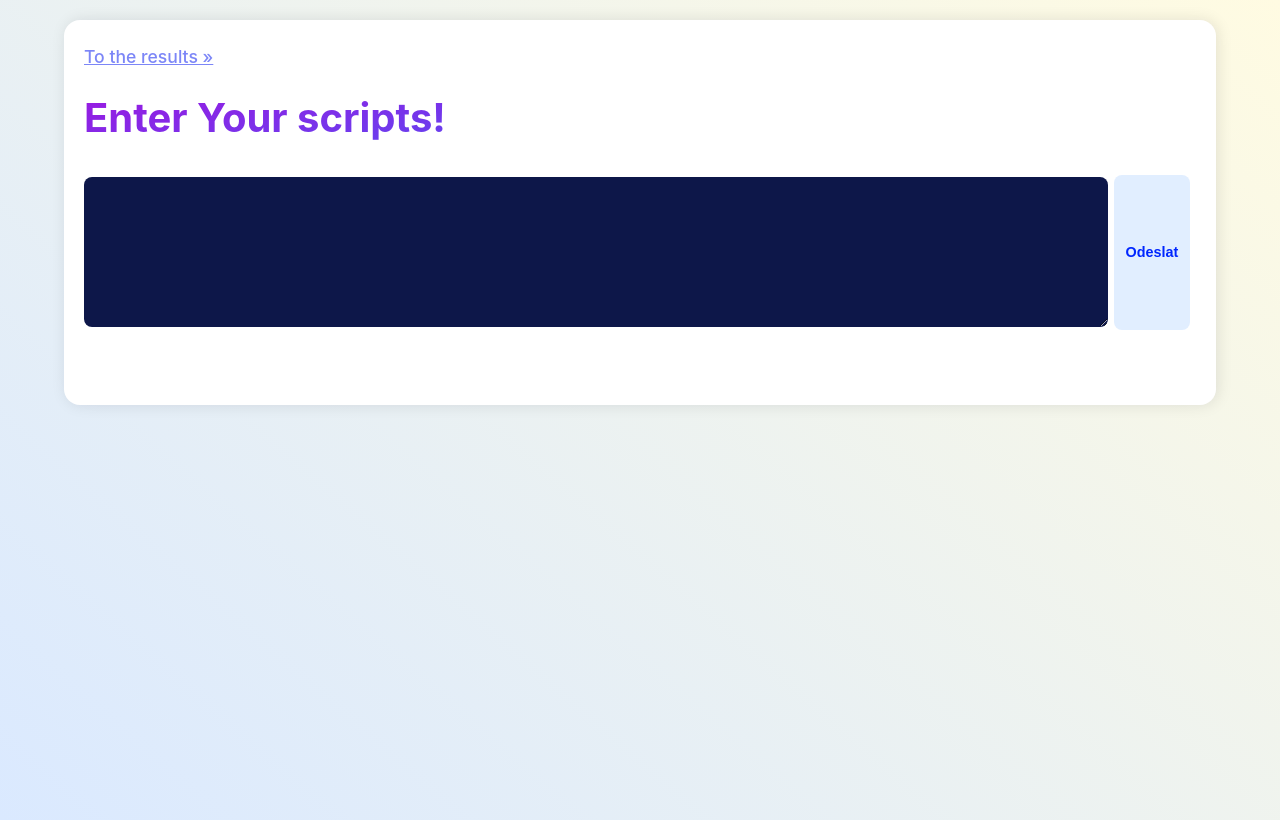
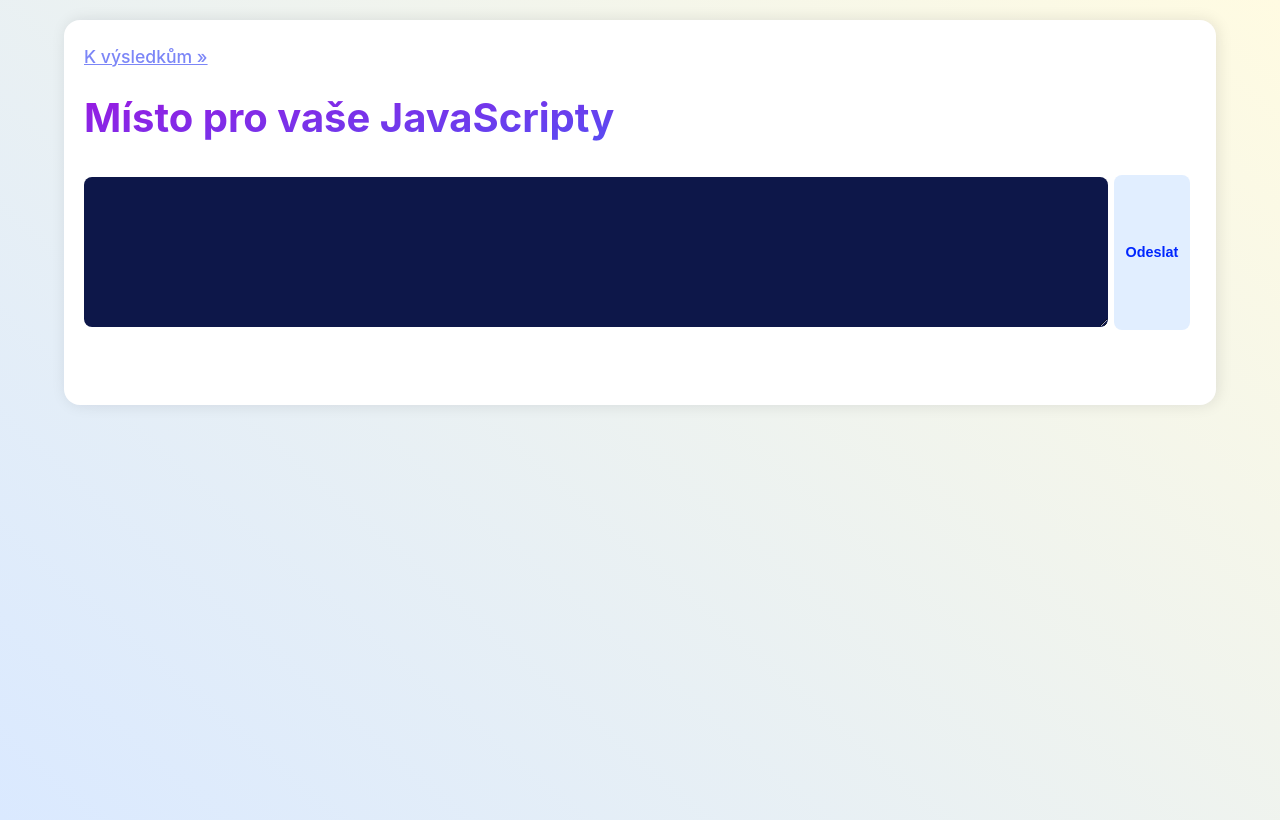
Before and after one commit to KotaruS/xss-example, a React (Create React App) app: page / in a window 1280 px wide. Built offline with nearby package versions, Linux system fonts and the light colour scheme.

Commit message:
čeština

```diff
--- a/public/index.html
+++ b/public/index.html
@@ -5,7 +5,7 @@
   <meta charset="utf-8" />
   <link rel="icon" href="%PUBLIC_URL%/favicon.ico" />
   <meta name="viewport" content="width=device-width, initial-scale=1" />
-  <meta name="theme-color" content="#000000" />
+  <meta name="theme-color" content="#0026ff" />
   <meta name="description" content="Web site created using create-react-app" />
   <link rel="apple-touch-icon" href="%PUBLIC_URL%/logo192.png" />
   <link rel="stylesheet" href="%PUBLIC_URL%/App.css" />
@@ -25,7 +25,7 @@
       work correctly both with client-side routing and a non-root public URL.
       Learn how to configure a non-root public URL by running `npm run build`.
     -->
-  <title>React App</title>
+  <title>XSS demo</title>
 </head>
 
 <body>
--- a/src/Creation.jsx
+++ b/src/Creation.jsx
@@ -24,8 +24,8 @@
 
   return (
     <div>
-      <Link to='/hub'>To the results »</Link>
-      <h1>Enter Your scripts!</h1>
+      <Link to='/hub'>K výsledkům »</Link>
+      <h1>Místo pro vaše JavaScripty</h1>
       <form className="main-form" action="/" onSubmit={handleSubmit} method="post">
 
         <textarea rows="4" name="content" id="content" />
--- a/src/MainApp.jsx
+++ b/src/MainApp.jsx
@@ -10,8 +10,8 @@
 
   return (
     <div>
-      <Link to='/'>« I want to add more</Link>
-      <h1>XSS scripts demo</h1>
+      <Link to='/'>« Chci zpátky</Link>
+      <h1>XSS demo</h1>
       <span style={{ 'display': 'none' }} ref={html}></span>
       <Entries entries={entries.data} />
     </div>
```
